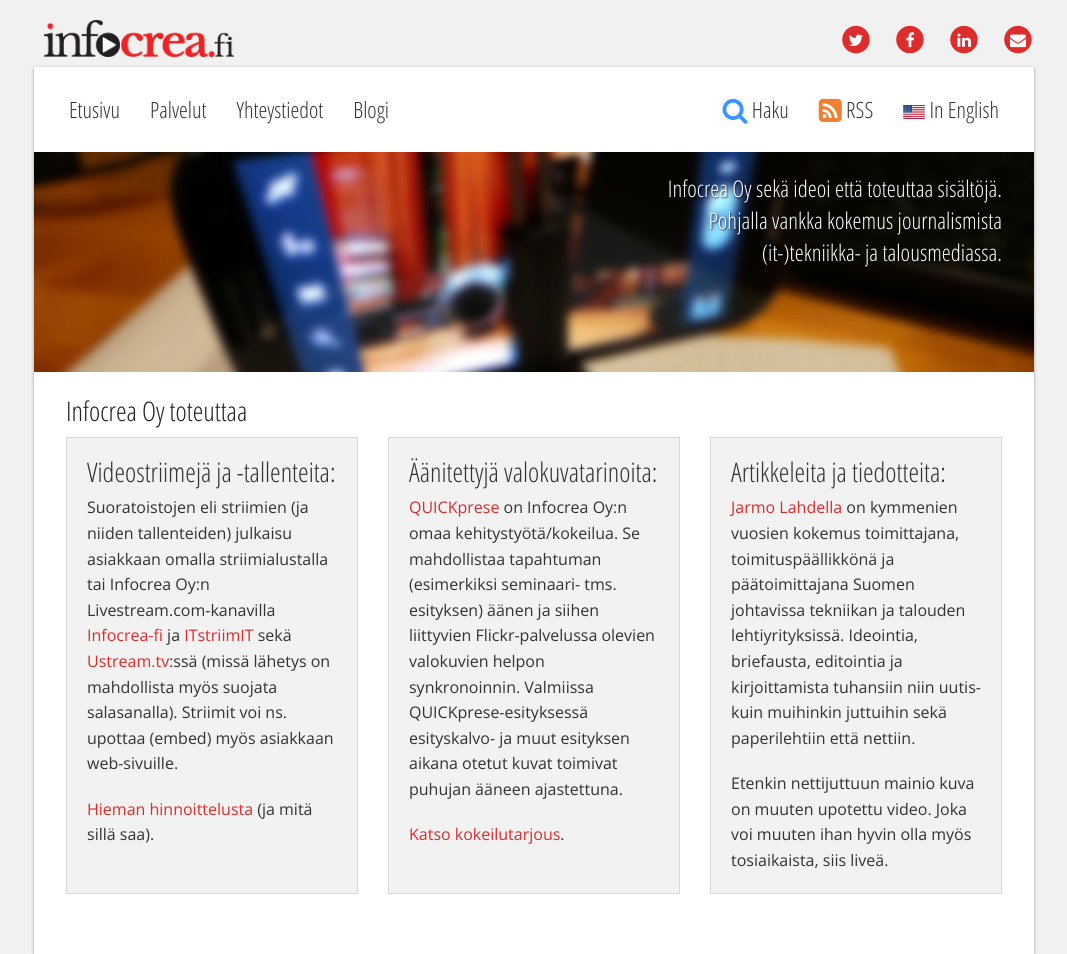
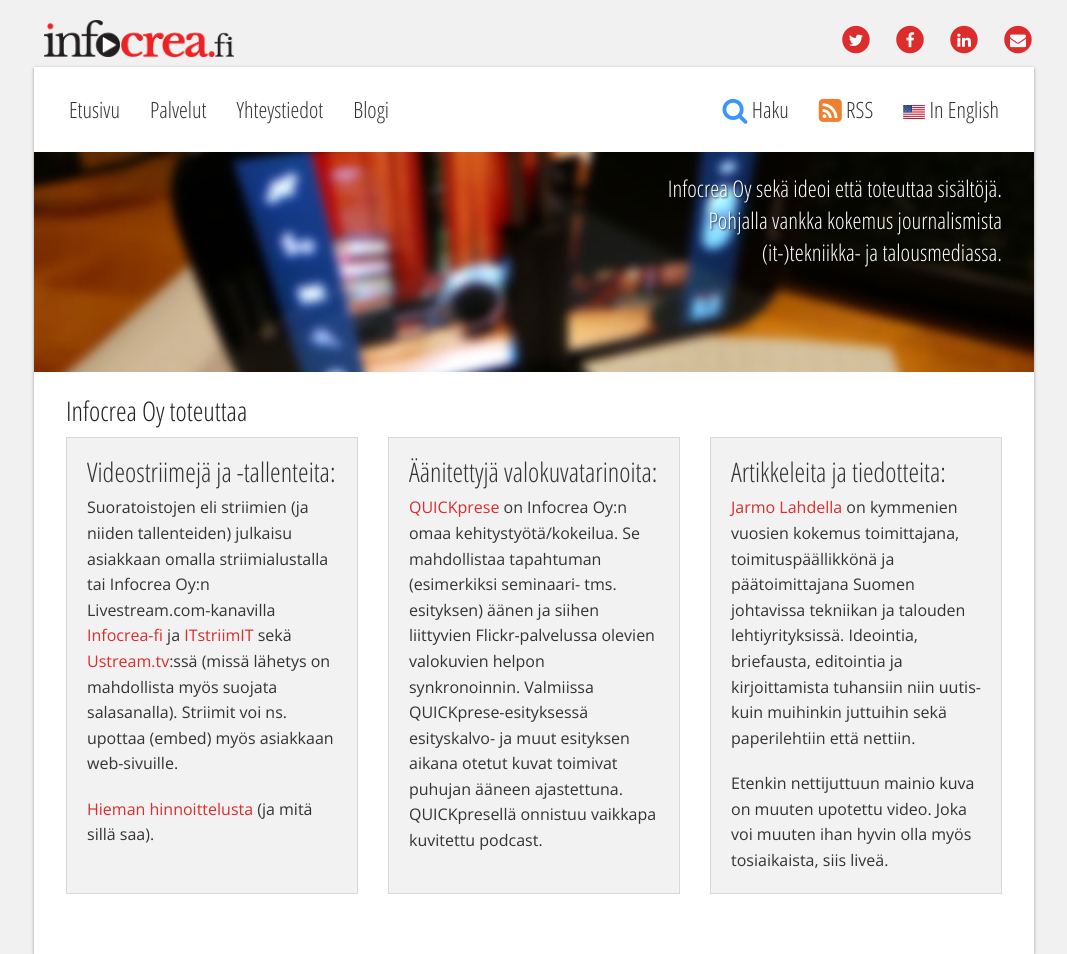
Before and after one commit to Pyppe/infocrea.fi, a Jekyll site: the page built from index.html, in a window 1280 px wide. Shown: the whole page, without its empty margins (106-1173 px from the left). Built offline with Jekyll 4.4.1, drawn with Linux system fonts in a browser that asks for light colours; nearby versions of some CDN libraries.

Commit message:
avaussivun QP-tarjouksen poisto

```diff
--- a/index.html
+++ b/index.html
@@ -33,7 +33,7 @@ title: Etusivu
         <p>
           <a href="http://www.quickprese.com/">QUICKprese</a> on Infocrea Oy:n omaa kehitystyötä/kokeilua. Se mahdollistaa
           tapahtuman (esimerkiksi seminaari- tms. esityksen) äänen ja siihen liittyvien Flickr-palvelussa olevien valokuvien helpon synkronoinnin. Valmiissa QUICKprese-esityksessä
-          esityskalvo- ja muut esityksen aikana otetut kuvat toimivat puhujan ääneen ajastettuna. <p><a href="http://infocrea.fi/blogi/2017/03/jos-pelkaat-livea-kokeile-quickpresea/">Katso kokeilutarjous</a>.
+          esityskalvo- ja muut esityksen aikana otetut kuvat toimivat puhujan ääneen ajastettuna. QUICKpresellä onnistuu vaikkapa kuvitettu podcast.
         </p>
       </div>
     </div>
```
